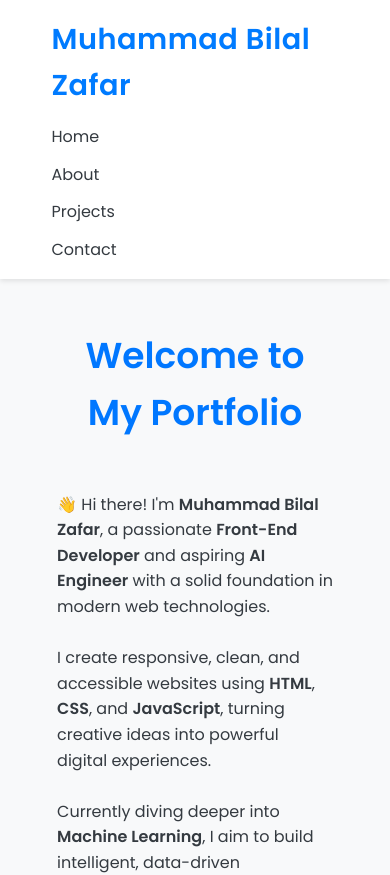
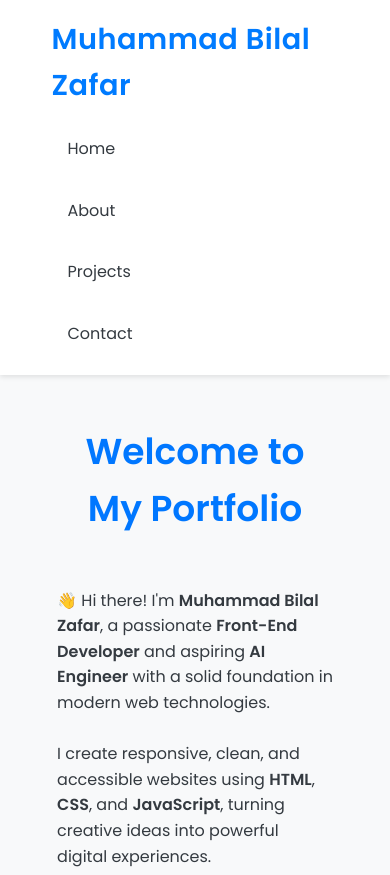
Before and after one commit to bilalzafar11/Personal-Portfolio-Website, a plain HTML site: page index.html in a window 390 px wide. Shown: the top 875 px of the page. Drawn offline with Linux system fonts and the light colour scheme.

Commit message:
style.css

```diff
--- a/style.css
+++ b/style.css
@@ -70,6 +70,7 @@ footer{background-color:#0056b3;color:#fff;padding:40px 0;text-align:center;font
 @media (max-width:768px){
   .header-container{flex-direction:column;align-items:flex-start;gap:1rem}
   .nav-links{flex-direction:column;gap:0.75rem;width:100%}
+  .nav-links li a{padding:12px 16px;display:inline-block;width:100%;font-size:1rem}
   .hero-section h1{font-size:2.25rem}
   section{padding:3rem 1.5rem}
 }
```
